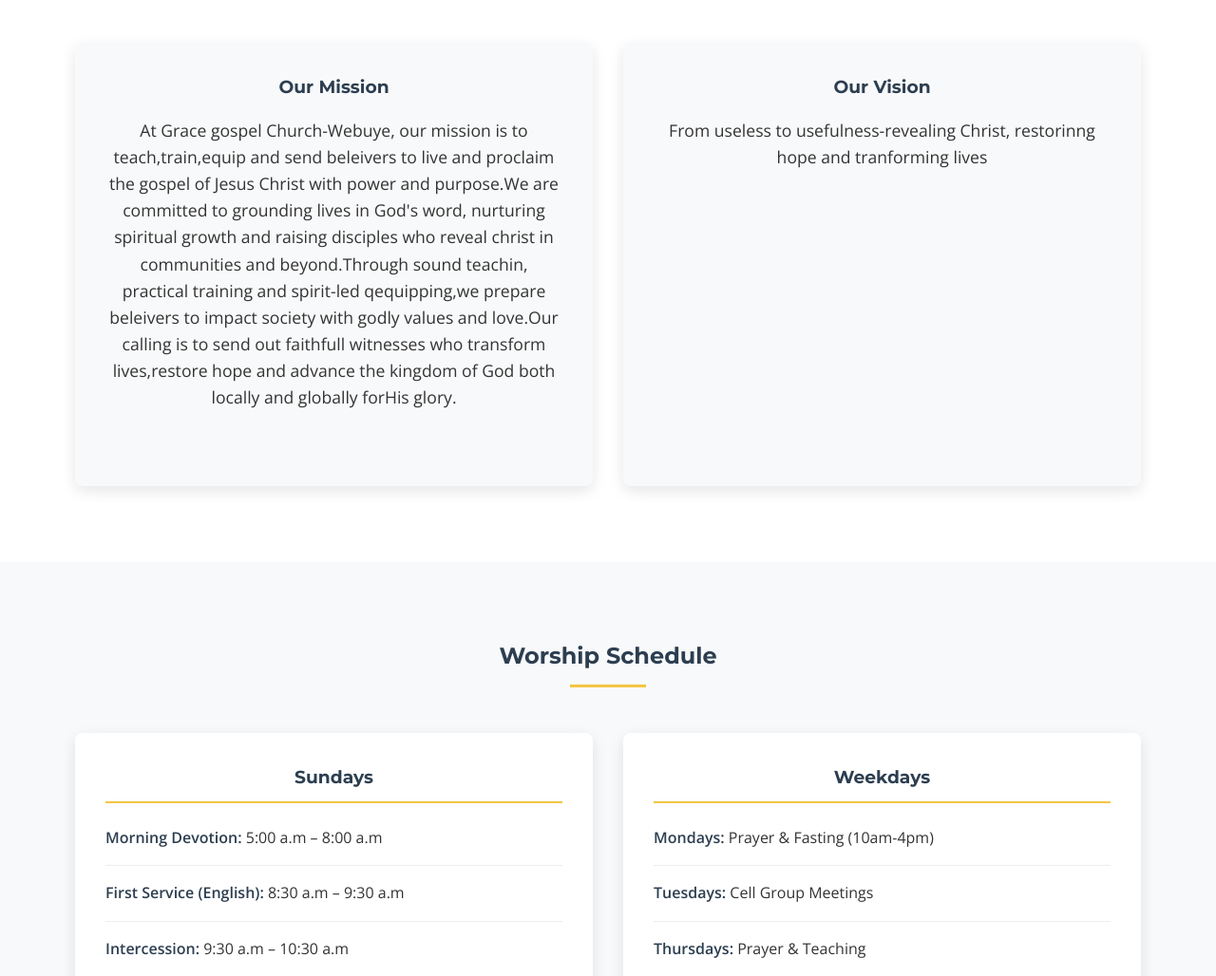
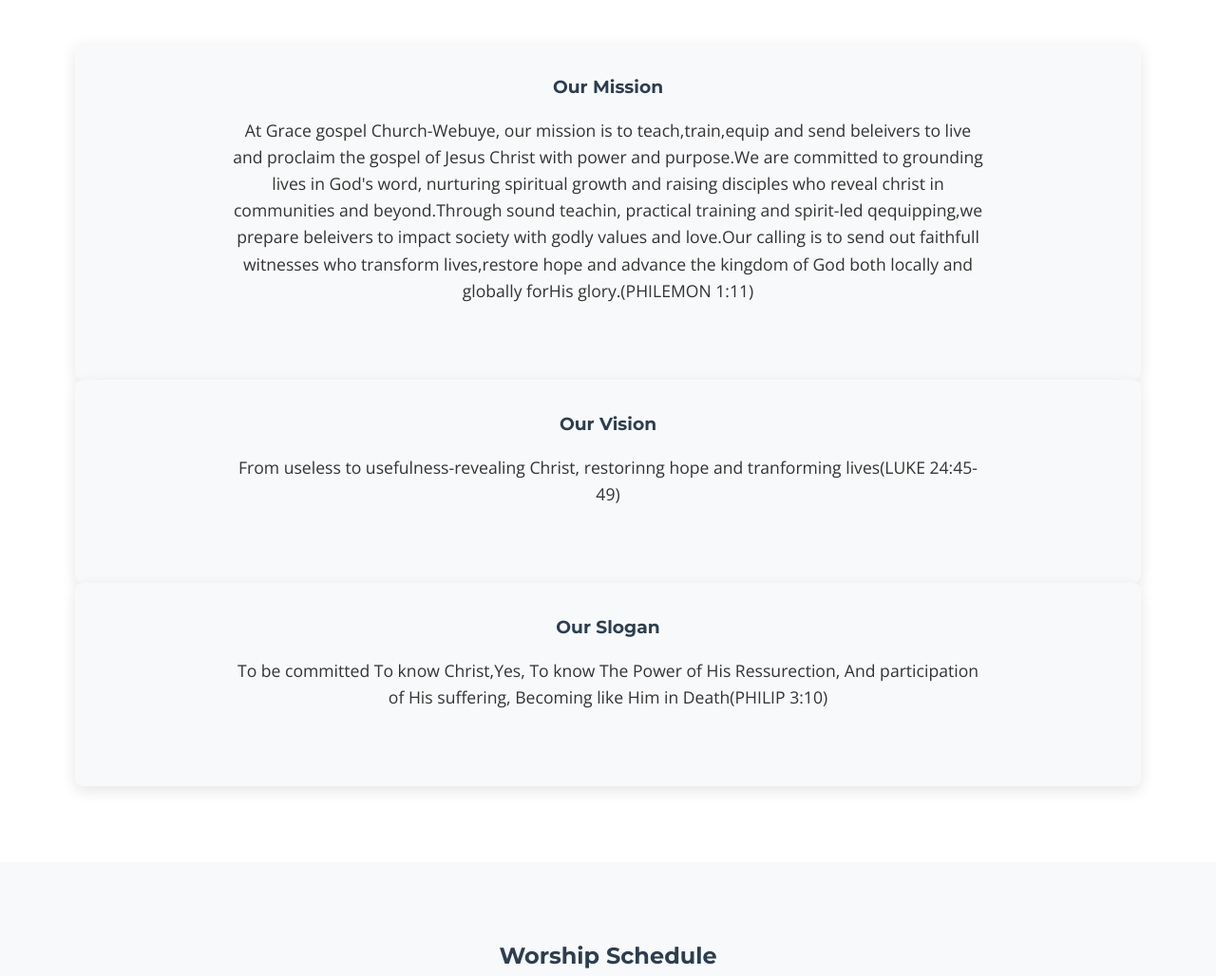
Before and after one commit to baraka142/GRACEGOSPELCHURCH, a plain HTML site: page index.html in a window 1280 px wide. Shown: the part 989-2017 px from the top of the page at 95% size. Drawn offline with nearby package versions, Linux system fonts and the light colour scheme.

Commit message:
Update index.html

```diff
--- a/index.html
+++ b/index.html
@@ -47,15 +47,19 @@
             <h2>Welcome to Grace Gospel Church</h2>
             <p>Grace Gospel Church – Webuye is a Christ-centered congregation located in Webuye town, Bungoma County, Kenya. The church operates under the covering of Elshadai Harvest Ministry and exists to reveal Christ Jesus, proclaim His transformative work, and guide believers to live a life rooted in faith.</p>
 
-            <div class="mission-vision">
+            <div class="mission-vision-slogan">
                 <div class="card">
                     <h3>Our Mission</h3>
-                    <p>At Grace gospel Church-Webuye, our mission is to teach,train,equip and send beleivers to live and proclaim the gospel of Jesus Christ with power and purpose.We are committed to grounding lives in God's word, nurturing spiritual growth and raising disciples who reveal christ in communities and beyond.Through sound teachin, practical training and spirit-led qequipping,we prepare beleivers to impact society with godly values and love.Our calling is to send out faithfull witnesses who transform lives,restore hope and advance the kingdom of God both locally and globally forHis glory.</p>
+                    <p>At Grace gospel Church-Webuye, our mission is to teach,train,equip and send beleivers to live and proclaim the gospel of Jesus Christ with power and purpose.We are committed to grounding lives in God's word, nurturing spiritual growth and raising disciples who reveal christ in communities and beyond.Through sound teachin, practical training and spirit-led qequipping,we prepare beleivers to impact society with godly values and love.Our calling is to send out faithfull witnesses who transform lives,restore hope and advance the kingdom of God both locally and globally forHis glory.(PHILEMON 1:11)</p>
                 </div>
                 <div class="card">
                     <h3>Our Vision</h3>
-                    <p>From useless to usefulness-revealing Christ, restorinng hope and tranforming lives</p>
+                    <p>From useless to usefulness-revealing Christ, restorinng hope and tranforming lives(LUKE 24:45-49)</p>
                 </div>
+                <div class="card">
+                    <h3>Our Slogan</h3>
+                    <p>To be committed To know Christ,Yes, To know The Power of His Ressurection, And participation of His suffering, Becoming like Him in Death(PHILIP 3:10)</p>
+                <div/>
             </div>
         </div>
     </section>
```
